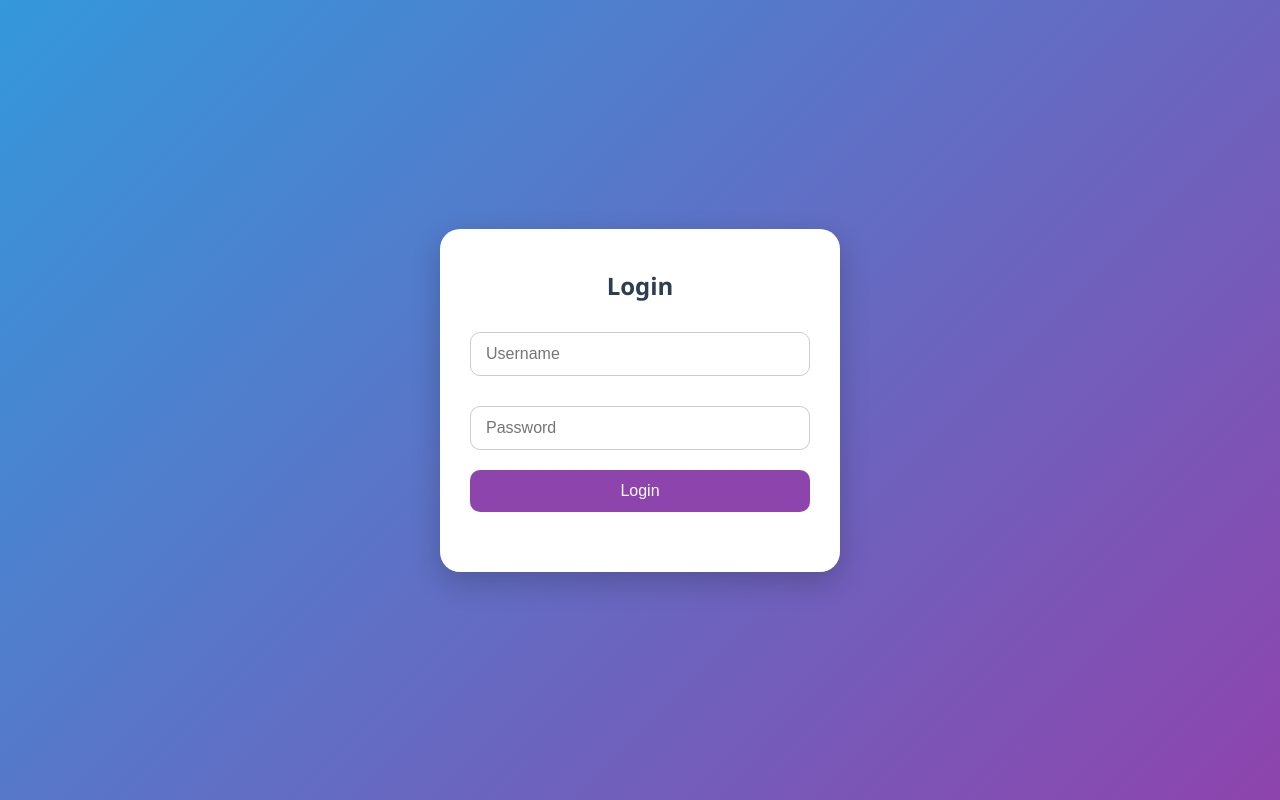
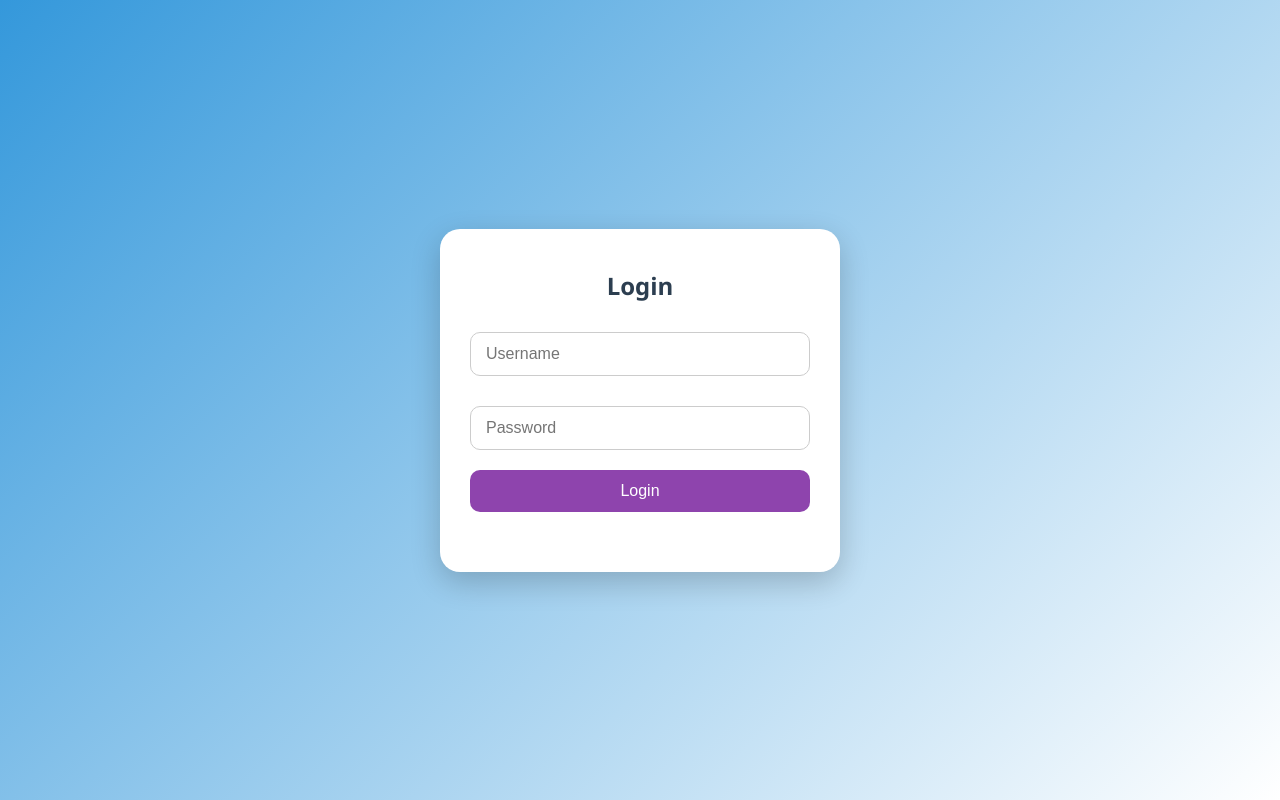
Before and after one commit to abiezer123/emp, a Flask app: page /login in a window 1280 px wide. Run offline with Flask 3, Linux system fonts and the light colour scheme.

Commit message:
improved ui

```diff
--- a/static/styles.css
+++ b/static/styles.css
@@ -6,7 +6,7 @@
 
 body {
     font-family: 'Segoe UI', Tahoma, Geneva, Verdana, sans-serif;
-    background: #f4f6f8;
+    background: linear-gradient(250deg, #3498db, white);
     color: #333;
     padding: 20px;
 }
@@ -17,7 +17,7 @@ main {
     background: white;
     padding: 20px;
     border-radius: 15px;
-    box-shadow: 0 0 10px rgba(0, 0, 0, 0.1);
+    box-shadow: 0 10px 30px rgba(0, 0, 0, 0.2);
 }
 
 h2 {
@@ -184,7 +184,7 @@ hr {
     display: flex;
     justify-content: center;
     align-items: center;
-    background: linear-gradient(135deg, #3498db, #8e44ad);
+    background: linear-gradient(135deg, #3498db, white);
     font-family: 'Segoe UI', Tahoma, Geneva, Verdana, sans-serif;
 }
 
--- a/templates/attendance.html
+++ b/templates/attendance.html
@@ -21,7 +21,9 @@
             <button type="submit">Submit</button>
         </form>
 
-        <h3>Attendance list for selected date</h3>
+        <hr>
+
+        <h3>Attendance List</h3>
         <input type="date" id="filter-date" />
         <table id="attendance-table">
             <thead>
@@ -36,6 +38,7 @@
         </table>
 
         <hr>
+        <br><br><br><br>
 
         <h2 class="dashboard-heading">Dashboard</h2>
         <div class="dashboard-controls">
```
